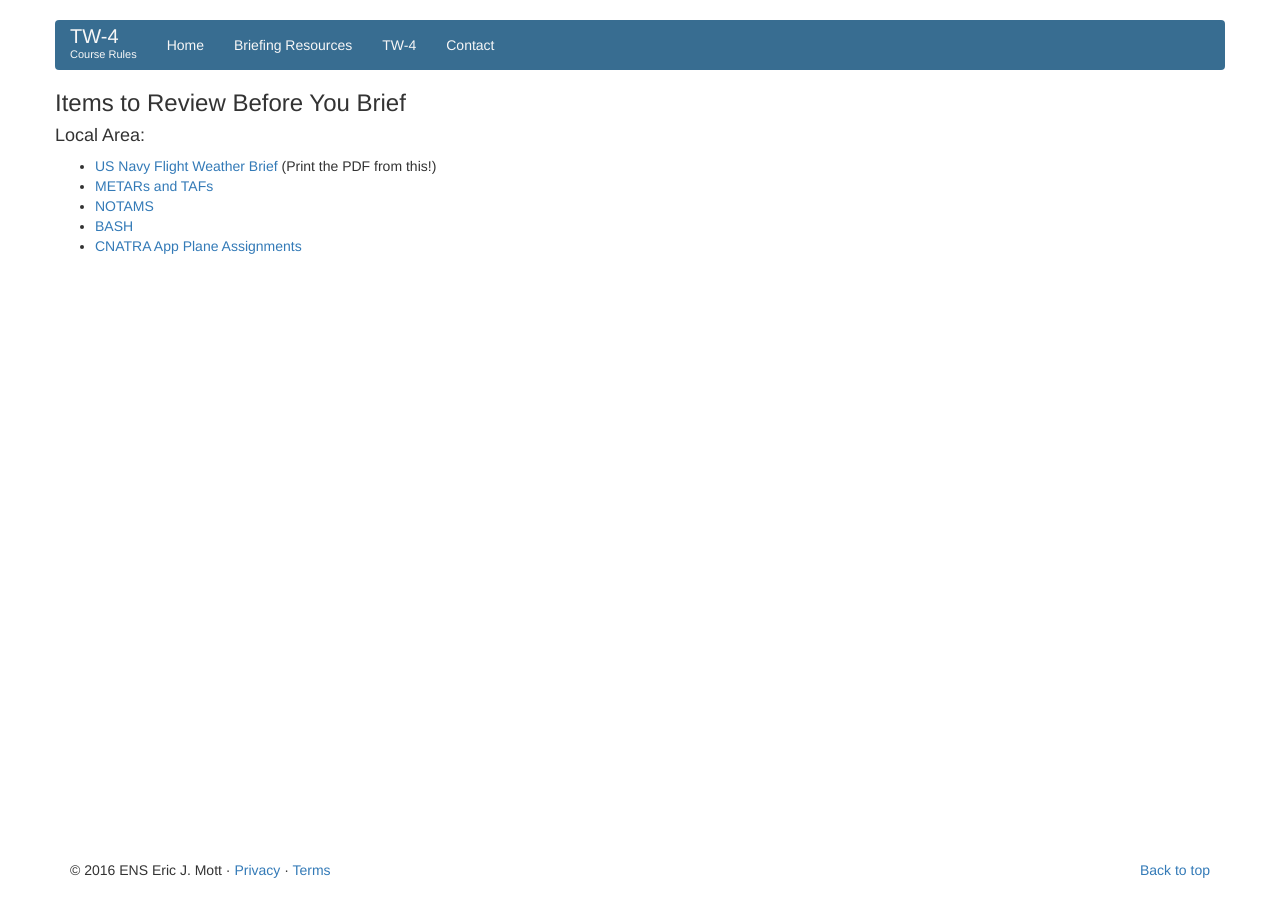
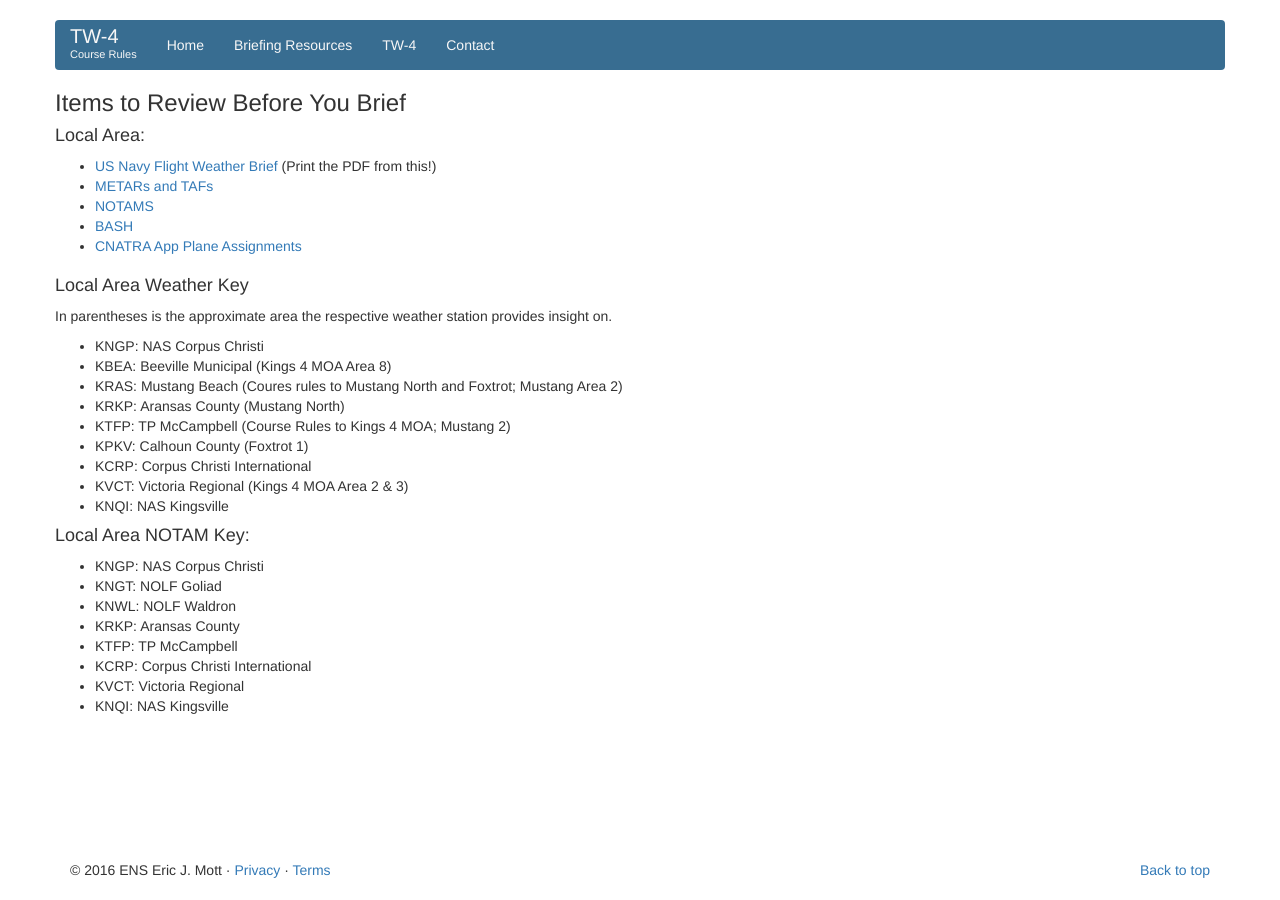
Before and after one commit to courserules/courserules.github.io, a Jekyll site: the page built from brief.html, in a window 1280 px wide. Built offline with Jekyll 4.4.1, drawn with Linux system fonts in a browser that asks for light colours.

Commit message:
Lots of updates to brief page

```diff
--- a/brief.html
+++ b/brief.html
@@ -7,17 +7,42 @@ permalink: /brief/
 
 	<div class="row">
 		<div class="col-xs-12 col-md-12">
-		<h3>Items to Review Before You Brief</h3>
-		<h4>Local Area:</h4>
-		<ul>
-		<li><a href="http://bit.ly/292smDH" target="_blank">US Navy Flight Weather Brief</a> (Print the PDF from this!)</li>
-		<li><a href="http://1.usa.gov/29iKc5X" target="_blank">METARs and TAFs</a></li>
-		<li><a href="http://1.usa.gov/291RttL" target="_blank">NOTAMS</a></li>
-		<li><a href="http://bit.ly/28Zx4kL" target="_blank">BASH</a></li>
-		<li><a href="https://coc000010m0011/">CNATRA App Plane Assignments</a></li>
-		</ul>
+			<h3>Items to Review Before You Brief</h3>
+			<h4>Local Area:</h4>
+			<ul>
+				<li><a href="http://fwb.metoc.navy.mil/fwb17" target="_blank">US Navy Flight Weather Brief</a> (Print the PDF from this!)</li>
+				<li><a href="http://1.usa.gov/29iKc5X" target="_blank">METARs and TAFs</a></li>
+				<li><a href="http://1.usa.gov/29oL9K0" target="_blank">NOTAMS</a></li>
+				<li><a href="http://www.usahas.com/AHASMap.html?Area=VT-28" target="_blank">BASH</a></li>
+				<li><a href="http://www.cnatra.navy.mil" target="_blank">CNATRA App Plane Assignments</a></li>
+			</ul>
+		</div><!-- /span -->
 
-
+		<div class="col-xs-12 col-md-12">
+			<h4>Local Area Weather Key</h4>
+			<p>In parentheses is the approximate area the respective weather station provides insight on.</p>
+			<ul>
+				<li>KNGP: NAS Corpus Christi</li>
+				<li>KBEA: Beeville Municipal (Kings 4 MOA Area 8)</li>
+				<li>KRAS: Mustang Beach (Coures rules to Mustang North and Foxtrot; Mustang Area 2)</li>
+				<li>KRKP: Aransas County (Mustang North)</li>
+				<li>KTFP: TP McCampbell (Course Rules to Kings 4 MOA; Mustang 2)</li>
+				<li>KPKV: Calhoun County (Foxtrot 1)</li>
+				<li>KCRP: Corpus Christi International</li>
+				<li>KVCT: Victoria Regional (Kings 4 MOA Area 2 & 3)</li>
+				<li>KNQI: NAS Kingsville</li>
+			</ul>
+			<h4>Local Area NOTAM Key:</h4>
+			<ul>
+				<li>KNGP: NAS Corpus Christi</li>
+				<li>KNGT: NOLF Goliad</li>
+				<li>KNWL: NOLF Waldron</li>
+				<li>KRKP: Aransas County</li>
+				<li>KTFP: TP McCampbell</li>
+				<li>KCRP: Corpus Christi International</li>
+				<li>KVCT: Victoria Regional</li>
+				<li>KNQI: NAS Kingsville</li>
+			</ul>
 		</div><!-- /span -->
 	</div><!-- /.row -->
 
```
